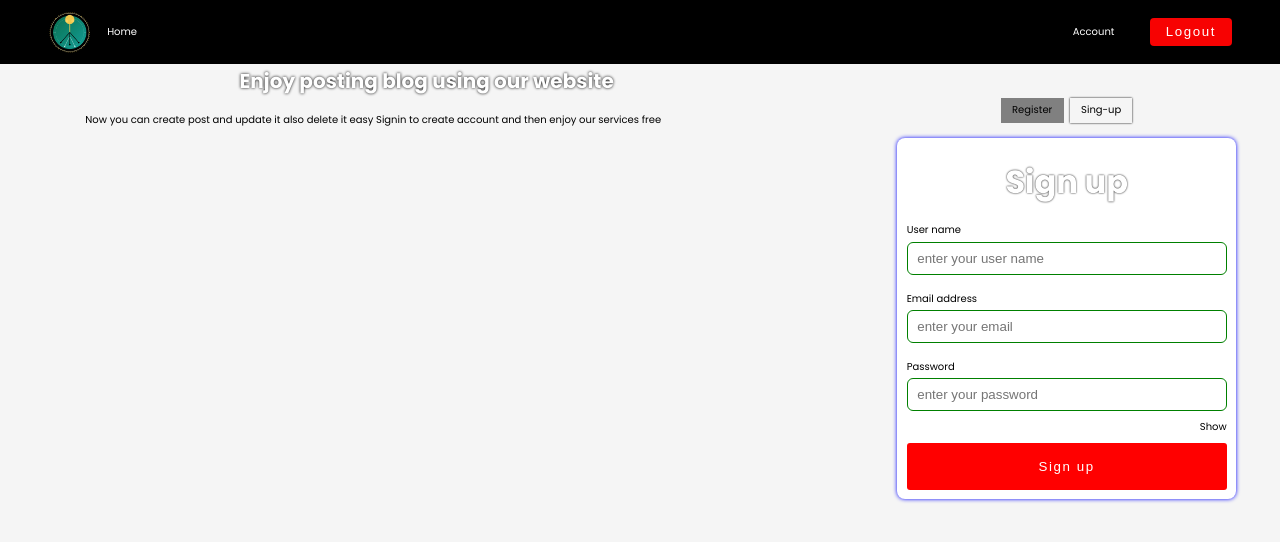
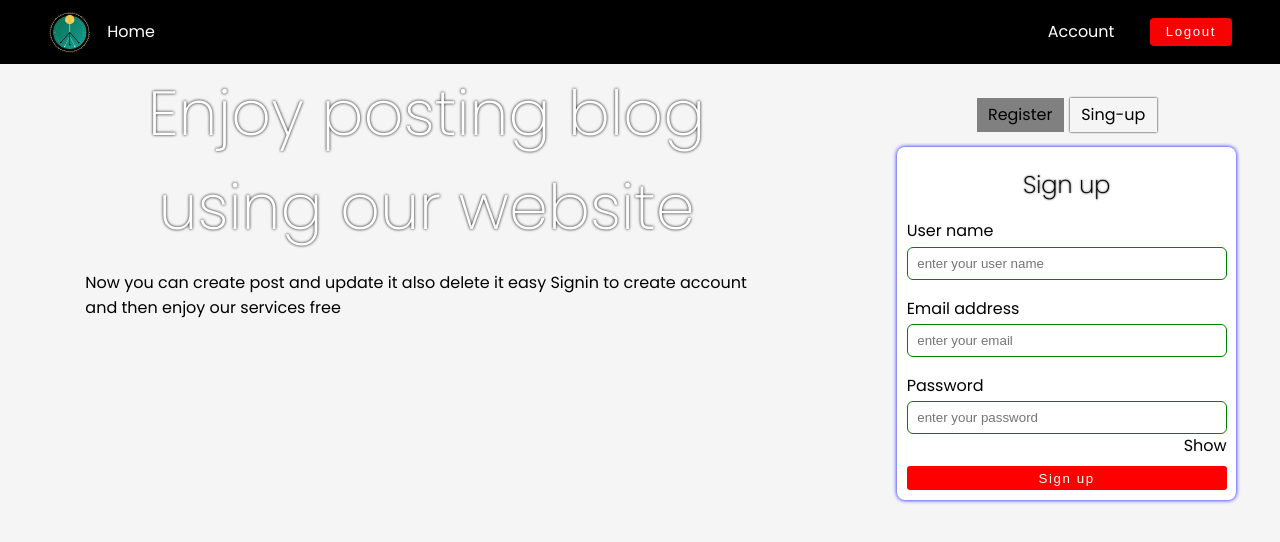
Before and after one commit to ibrah861/ibrahimTodayPush, a React (Vite) app: page / in a window 1280 px wide. Shown: the top 542 px of the page. Built offline with nearby package versions, Linux system fonts and the light colour scheme; no server answers.

Commit message:
update again

```diff
--- a/src/pages/Home.css
+++ b/src/pages/Home.css
@@ -7,22 +7,19 @@
   background: whitesmoke;
   background-position: center;
   background-size: cover;
-  height: inherit;
+  height: fit-content;
 
 }
 
 .hero {
   grid-area: content;
-  height: inherit;
+  height: fit-content;
 }
 
 .form-container-hero {
   grid-area: form;
 }
 
-.form-container-hero h2 {
-  margin-top: 2rem;
-}
 
 .conteiner-choice {
   display: flex;
@@ -56,10 +53,6 @@
   background: grey;
 }
 
-.conteiner-choice :nth-child(1):hover {
-  border-radius: 9px;
-}
-
 .conteiner-choice :nth-child(2) {
   box-shadow: 0px 0px 2px black;
 }
@@ -67,13 +60,12 @@
 .conteiner-choice :nth-child(2):hover {
   background: blue;
   box-shadow: none;
-  border-radius: 9px;
 }
 
 .flex-head {
   display: flex;
   flex-direction: column;
-  height: inherit;
+  height: fit-content;
   justify-content: center;
   align-items: center;
   /* color: white; */
@@ -87,6 +79,17 @@
 
 .heigth-flex {
   width: 80%;
+  display: flex;
+  flex-direction: column;
+  justify-content: center;
+  align-items: center;
+
+  height: fit-content;
+}
+
+.heigth-flex h1 {
+  font-size: 3.9rem;
+  font-weight: 200;
 }
 
 @media (width < 600px) {
@@ -100,6 +103,11 @@
     padding: 0;
     line-height: 2.8rem;
     color: white;
+    font-size: 1.8rem;
+  }
+
+  .heigth-flex {
+    height: fit-content;
   }
 
   body {
--- a/src/pages/View.css
+++ b/src/pages/View.css
@@ -113,7 +113,7 @@
 
 /* CREATE  */
 .submit {
-    padding: 0.9rem 0.8rem;
+    padding: 0.2rem 0.8rem;
     border: none;
     width: 100%;
     background: red;
@@ -212,6 +212,7 @@ a {
 
 
 
+
 /* MEDIA QUERY */
 @media (width < 600px) {
     .deleted-post {
--- a/src/pages/authPages/Auth.css
+++ b/src/pages/authPages/Auth.css
@@ -45,6 +45,8 @@
      font-size: small;
 }
 
+
+
 .msg-head {
     font-weight: 800;
     color: black;
@@ -59,6 +61,8 @@
 .orangered {
     background: orangered;
 }
+
+
 
 
 /* FORM */
@@ -84,7 +88,8 @@
 .container h2 {
     margin: 0.7rem;
     text-align: center;
-    font-size: 2.0rem;
+    font-weight: 200;
+    color: black;
 }
 
 form {
@@ -125,3 +130,9 @@ form > div  {
     text-align: right;
     margin-top: 1.8rem;
 }
+
+@media(width < 600px) {
+    .container h2 {
+        font-size: 1.4rem;
+    }
+}
--- a/src/pages/index.css
+++ b/src/pages/index.css
@@ -2,7 +2,6 @@ body {
   background: whitesmoke;
   width: 100%;
   font-family: "Poppins", sans-serif;
-  font-size: 62.5%;
 }
 
 * {
@@ -204,6 +203,8 @@ button {
   border-radius: 8px;
 }
 
+
+
 .create h4 {
   margin-bottom: 1rem;
   color: green;
@@ -212,6 +213,10 @@ button {
 /* MEDIA QUERY */
 
 @media (width < 600px) {
+  body {
+    font-size: 62.5%;
+  }
+
   .main {
     width: 98%;
   }
```
